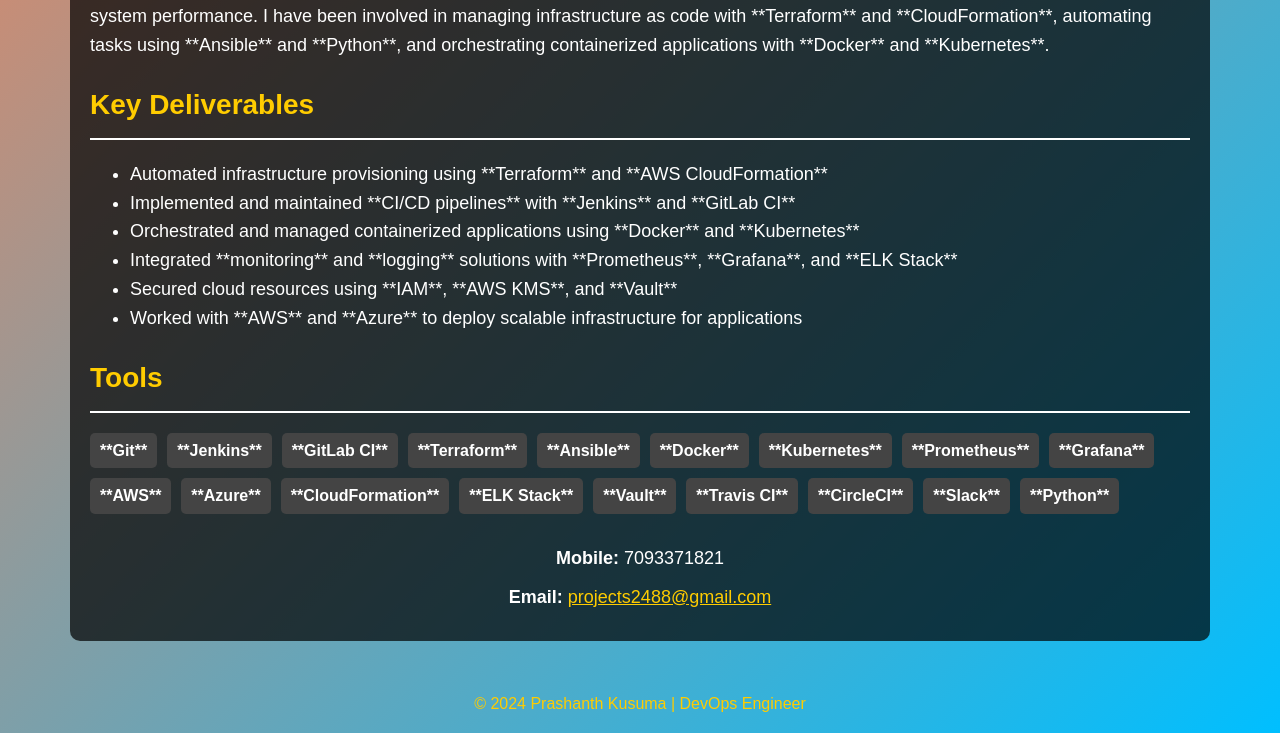
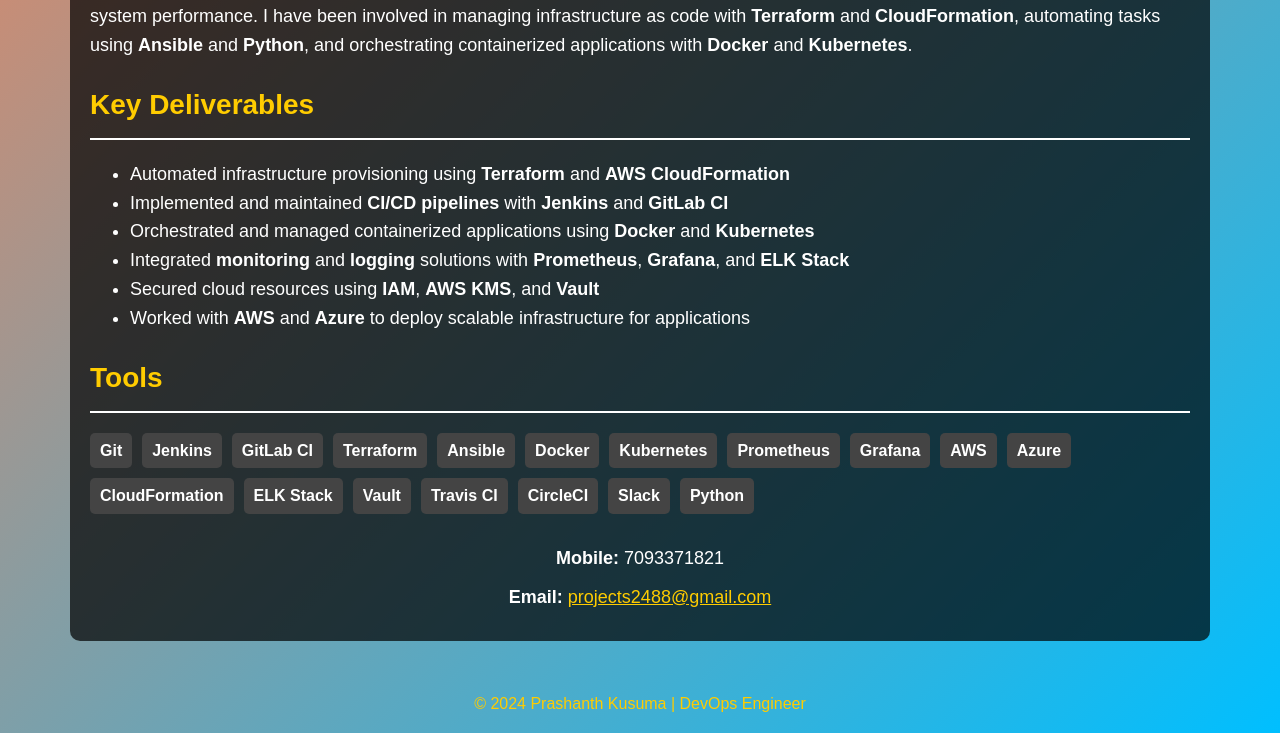
Before and after one commit to expertisedevops/expertisedevops.github.io, a plain HTML site: page index.html in a window 1280 px wide. Shown: the part 573-1306 px from the top of the page. Drawn offline with Linux system fonts and the light colour scheme.

Commit message:
new commit

```diff
--- a/index.html
+++ b/index.html
@@ -80,56 +80,56 @@
     <section>
         <h2 class="section-title">Summary</h2>
         <p class="content">
-            Experienced **DevOps Engineer** with 5+ years of expertise in automating infrastructure, improving deployment pipelines, and enhancing collaboration across development and operations teams. Adept at utilizing a wide range of **CI/CD tools**, **cloud platforms**, and **containerization** technologies to ensure scalable, reliable, and secure systems. Passionate about streamlining workflows and enabling teams to deliver high-quality software with efficiency and agility.
+            Experienced <b>DevOps Engineer</b> with 5+ years of expertise in automating infrastructure, improving deployment pipelines, and enhancing collaboration across development and operations teams. Adept at utilizing a wide range of <b>CI/CD tools</b>, <b>cloud platforms</b>, and <b>containerization</b> technologies to ensure scalable, reliable, and secure systems. Passionate about streamlining workflows and enabling teams to deliver high-quality software with efficiency and agility.
         </p>
     </section>
 
     <section>
         <h2 class="section-title">Career Contour</h2>
         <p class="content">
-            As a **DevOps Engineer**, I have successfully integrated continuous integration, continuous deployment, and automation practices into several projects. My work has involved designing and maintaining **CI/CD pipelines**, automating server configurations, and optimizing system performance. I have been involved in managing infrastructure as code with **Terraform** and **CloudFormation**, automating tasks using **Ansible** and **Python**, and orchestrating containerized applications with **Docker** and **Kubernetes**.
+            As a <b>DevOps Engineer</b>, I have successfully integrated continuous integration, continuous deployment, and automation practices into several projects. My work has involved designing and maintaining <b>CI/CD pipelines</b>, automating server configurations, and optimizing system performance. I have been involved in managing infrastructure as code with <b>Terraform</b> and <b>CloudFormation</b>, automating tasks using <b>Ansible</b> and <b>Python</b>, and orchestrating containerized applications with <b>Docker</b> and <b>Kubernetes</b>.
         </p>
     </section>
 
     <section>
         <h2 class="section-title">Key Deliverables</h2>
         <ul class="content">
-            <li>Automated infrastructure provisioning using **Terraform** and **AWS CloudFormation**</li>
-            <li>Implemented and maintained **CI/CD pipelines** with **Jenkins** and **GitLab CI**</li>
-            <li>Orchestrated and managed containerized applications using **Docker** and **Kubernetes**</li>
-            <li>Integrated **monitoring** and **logging** solutions with **Prometheus**, **Grafana**, and **ELK Stack**</li>
-            <li>Secured cloud resources using **IAM**, **AWS KMS**, and **Vault**</li>
-            <li>Worked with **AWS** and **Azure** to deploy scalable infrastructure for applications</li>
+            <li>Automated infrastructure provisioning using <b>Terraform</b> and <b>AWS CloudFormation</b></li>
+            <li>Implemented and maintained <b>CI/CD pipelines</b> with <b>Jenkins</b> and <b>GitLab CI</b></li>
+            <li>Orchestrated and managed containerized applications using <b>Docker</b> and <b>Kubernetes</b></li>
+            <li>Integrated <b>monitoring</b> and <b>logging</b> solutions with <b>Prometheus</b>, <b>Grafana</b>, and <b>ELK Stack</b></li>
+            <li>Secured cloud resources using <b>IAM</b>, <b>AWS KMS</b>, and <b>Vault</b></li>
+            <li>Worked with <b>AWS</b> and <b>Azure</b> to deploy scalable infrastructure for applications</li>
         </ul>
     </section>
 
     <section>
         <h2 class="section-title">Tools</h2>
         <div class="tools-list">
-            <span>**Git**</span>
-            <span>**Jenkins**</span>
-            <span>**GitLab CI**</span>
-            <span>**Terraform**</span>
-            <span>**Ansible**</span>
-            <span>**Docker**</span>
-            <span>**Kubernetes**</span>
-            <span>**Prometheus**</span>
-            <span>**Grafana**</span>
-            <span>**AWS**</span>
-            <span>**Azure**</span>
-            <span>**CloudFormation**</span>
-            <span>**ELK Stack**</span>
-            <span>**Vault**</span>
-            <span>**Travis CI**</span>
-            <span>**CircleCI**</span>
-            <span>**Slack**</span>
-            <span>**Python**</span>
+            <span><b>Git</b></span>
+            <span><b>Jenkins</b></span>
+            <span><b>GitLab CI</b></span>
+            <span><b>Terraform</b></span>
+            <span><b>Ansible</b></span>
+            <span><b>Docker</b></span>
+            <span><b>Kubernetes</b></span>
+            <span><b>Prometheus</b></span>
+            <span><b>Grafana</b></span>
+            <span><b>AWS</b></span>
+            <span><b>Azure</b></span>
+            <span><b>CloudFormation</b></span>
+            <span><b>ELK Stack</b></span>
+            <span><b>Vault</b></span>
+            <span><b>Travis CI</b></span>
+            <span><b>CircleCI</b></span>
+            <span><b>Slack</b></span>
+            <span><b>Python</b></span>
         </div>
     </section>
 
     <section class="contact-info">
-        <p><strong>Mobile:</strong> 7093371821</p>
-        <p><strong>Email:</strong> <a href="mailto:projects2488@gmail.com" style="color: #ffcc00;">projects2488@gmail.com</a></p>
+        <p><b>Mobile:</b> 7093371821</p>
+        <p><b>Email:</b> <a href="mailto:projects2488@gmail.com" style="color: #ffcc00;">projects2488@gmail.com</a></p>
     </section>
 </div>
 
```
